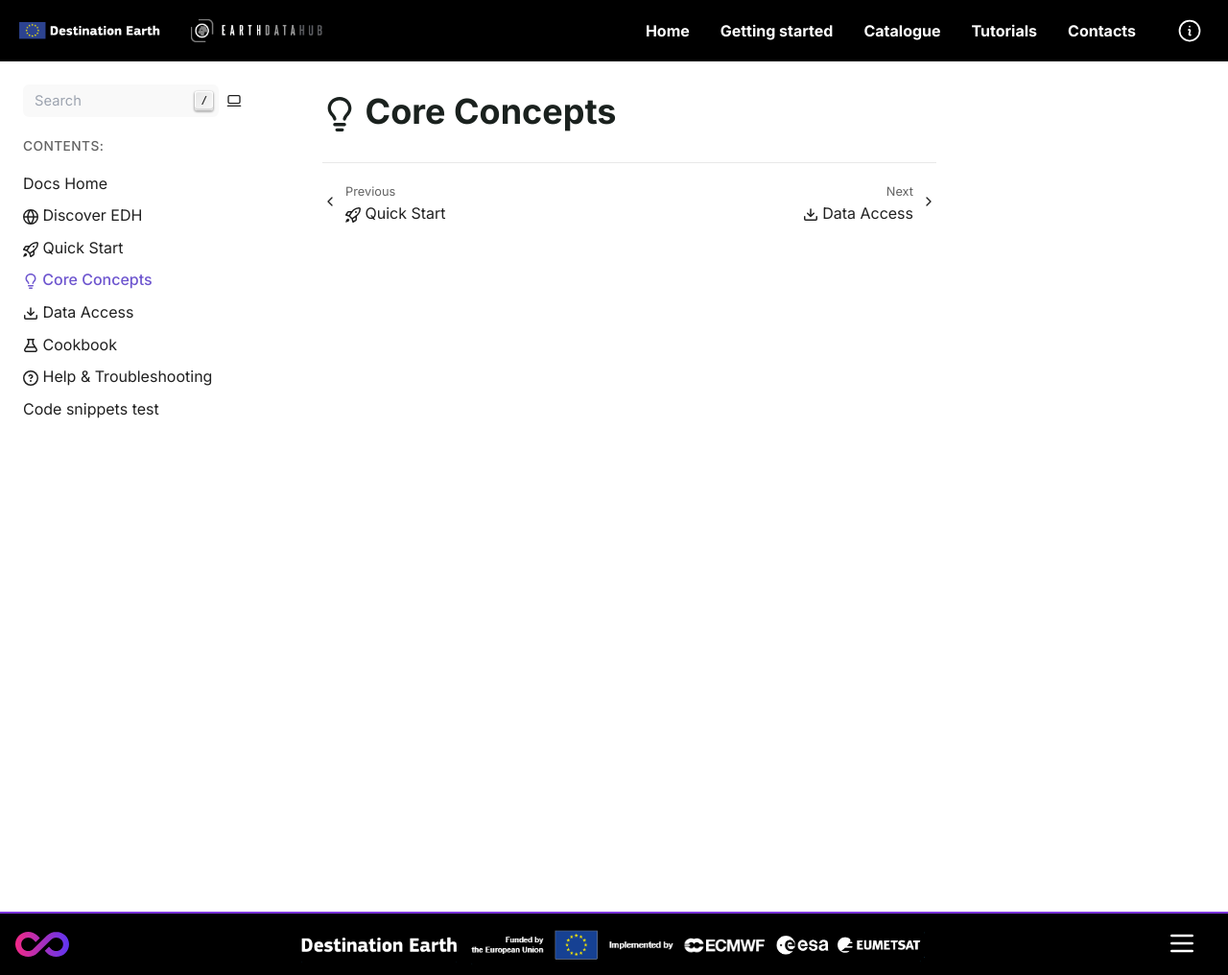
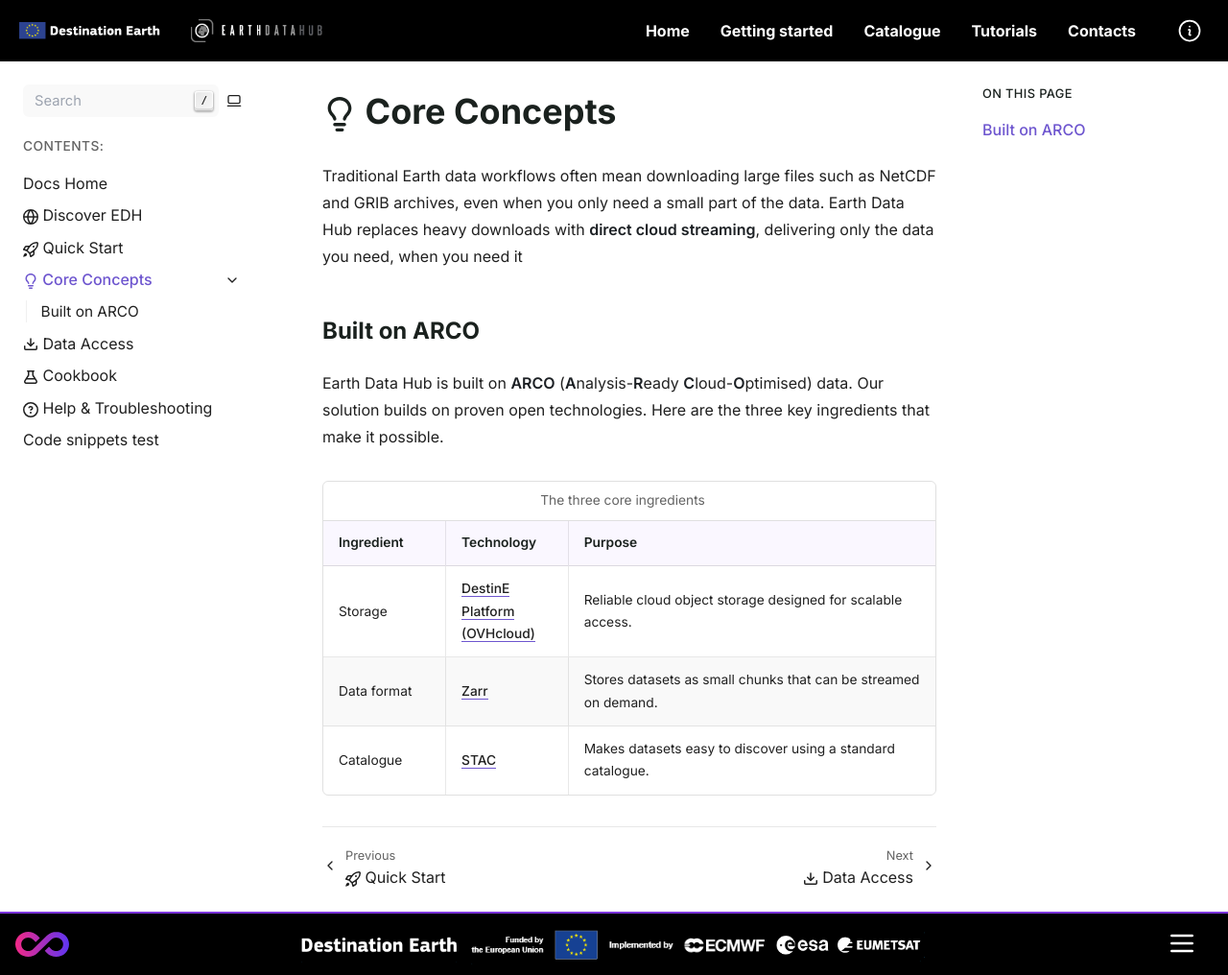
Before and after one commit to bopen/edh-docs, a Sphinx documentation site: the page built from source/core-concepts.md, in a window 1280 px wide and 1016 px high. Shown: the whole window at 96% size. Built offline with Sphinx 7.4.7, drawn with Linux system fonts in a browser that asks for light colours.

Commit message:
built on ARCO

````diff
--- a/source/core-concepts.md
+++ b/source/core-concepts.md
@@ -1,5 +1,30 @@
 ---
-description: Understand how Earth Data Hub makes massive datasets simple to discover and use.
+description: Understand the key concepts behind Earth Data Hub and how it makes massive datasets easy to discover and use.
 ---
 
 # {octicon}`light-bulb` Core Concepts
+
+Traditional Earth data workflows often mean downloading large files such as NetCDF and GRIB archives, even when you only need a small part of the data. Earth Data Hub replaces heavy downloads with **direct cloud streaming**, delivering only the data you need, when you need it
+
+## Built on ARCO
+
+Earth Data Hub is built on **ARCO** (**A**nalysis-**R**eady **C**loud-**O**ptimised) data. Our solution builds on proven open technologies. Here are the three key ingredients that make it possible.
+
+```{list-table} The three core ingredients
+---
+widths: 10 10 30
+header-rows: 1
+---
+*   - Ingredient
+    - Technology
+    - Purpose
+*   - Storage
+    - [DestinE Platform (OVHcloud)](https://platform.destine.eu/faq/what-cloud-resources-are-available/)
+    - Reliable cloud object storage designed for scalable access.
+*   - Data format
+    - [Zarr](https://zarr.dev/)
+    - Stores datasets as small chunks that can be streamed on demand.
+*   - Catalogue
+    - [STAC](https://stacspec.org/)
+    - Makes datasets easy to discover using a standard catalogue.
+```
````
